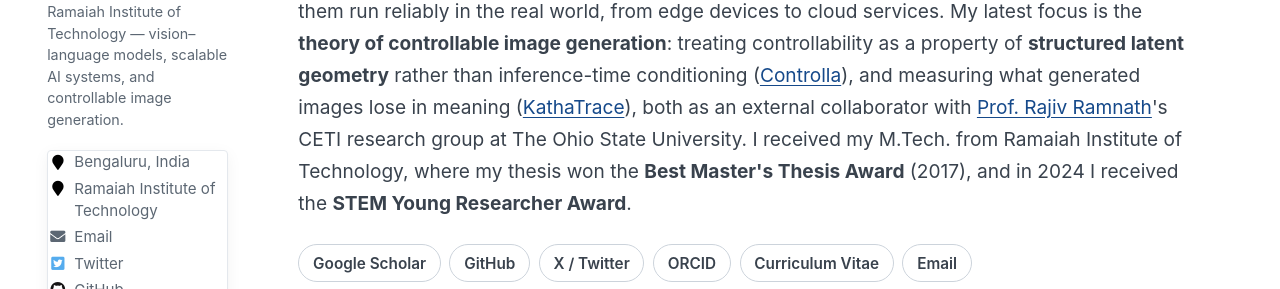
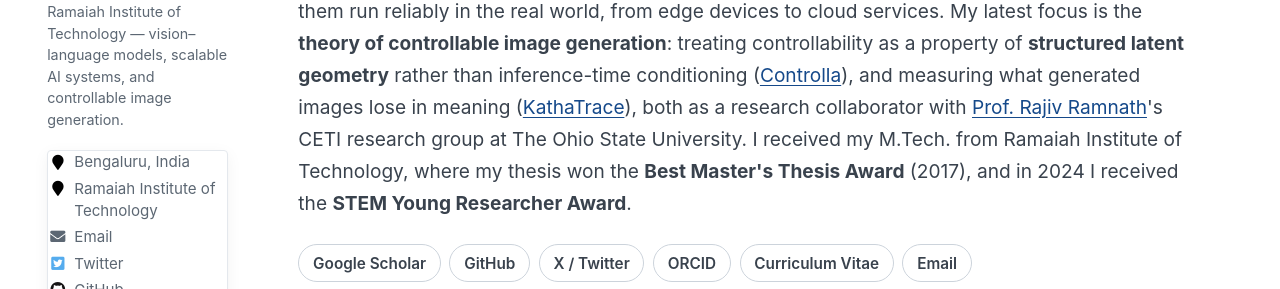
Before and after one commit to JamunaSMurthy/JamunaSMurthy.github.io, a Jekyll site: the page built from _pages/about.md, in a window 1280 px wide and 900 px high. Shown: the part 354-643 px from the top of the window. Built offline with Jekyll 4.4.1, drawn with Linux system fonts in a browser that asks for light colours; some web fonts are replaced; some of the changed text lies outside the part shown.

Commit message:
Describe CETI role as research collaborator
Co-Authored-By: Claude Opus 5.5 <noreply@anthropic.com>

```diff
--- a/_pages/about.md
+++ b/_pages/about.md
@@ -19,7 +19,7 @@ infrastructure that let them run reliably in the real world, from edge devices t
 My latest focus is the <strong>theory of controllable image generation</strong>: treating controllability as a
 property of <strong>structured latent geometry</strong> rather than inference-time conditioning
 (<a href="/publication/controlla">Controlla</a>), and measuring what generated images lose in meaning
-(<a href="/publication/kathatrace">KathaTrace</a>), both as an external collaborator with
+(<a href="/publication/kathatrace">KathaTrace</a>), both as a research collaborator with
 <a href="https://cse.osu.edu/people/ramnath.6">Prof. Rajiv Ramnath</a>'s CETI research group at The Ohio State University.
 I received my M.Tech. from Ramaiah Institute of Technology, where my thesis won the
 <strong>Best Master's Thesis Award</strong> (2017), and in 2024 I received the
@@ -249,7 +249,7 @@ I received my M.Tech. from Ramaiah Institute of Technology, where my thesis won
     <span class="ak-exp__meta">2022 – present · Bengaluru, India</span>
     <ul class="ak-exp__body">
       <li>Lab affiliation: Center for Imaging Technologies.</li>
-      <li>External collaborator with <a href="https://cse.osu.edu/people/ramnath.6">Prof. Rajiv Ramnath</a>'s CETI research group, The Ohio State University, on controllable image generation and generated visual narratives.</li>
+      <li>Research collaborator with <a href="https://cse.osu.edu/people/ramnath.6">Prof. Rajiv Ramnath</a>'s CETI research group, The Ohio State University, on controllable image generation and generated visual narratives.</li>
       <li>Teaches Artificial Intelligence and Machine Learning, Deep Learning, and Cloud Computing and Big Data; faculty sponsor of the RIT ACM Student Chapter.</li>
     </ul>
   </li>
```
